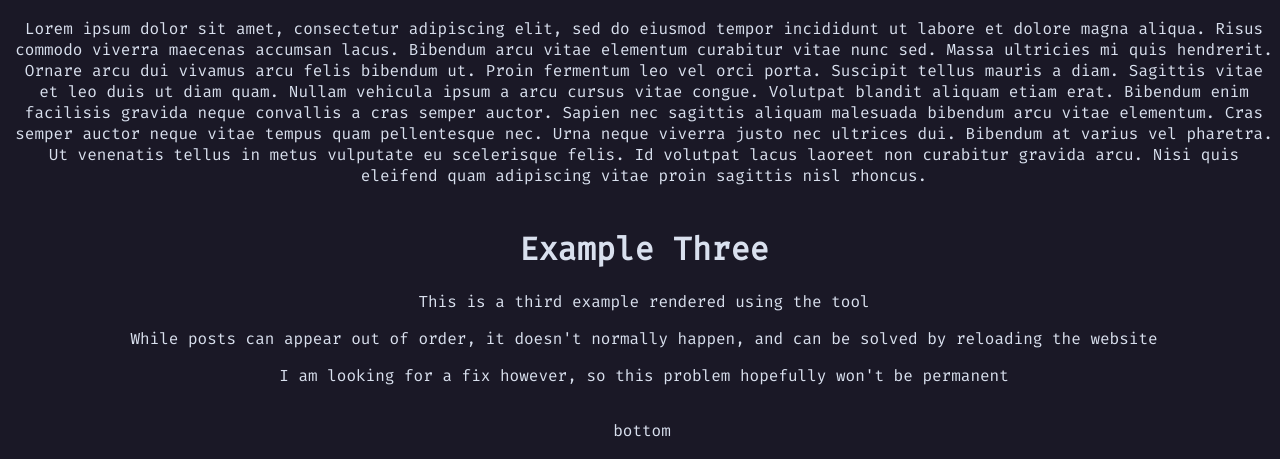
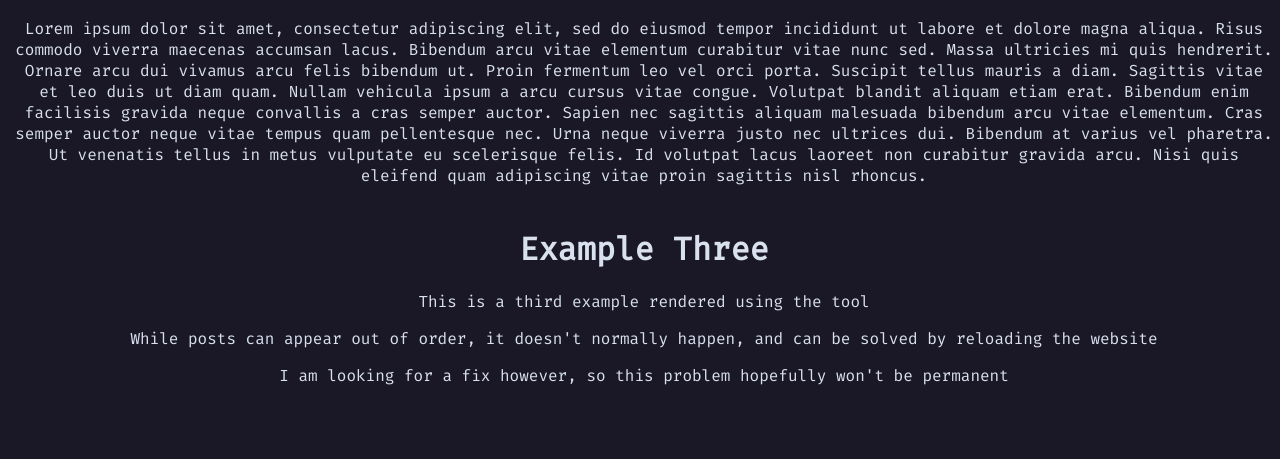
Before and after one commit to mdwmage/blog-renderer, a plain HTML site: page example.html in a window 1280 px wide. Shown: the part 621-1080 px from the top of the page. After the commit the page ends 1027 px from the top, so only its background shows below. Drawn offline with Linux system fonts and the light colour scheme; files whose address does not match are found by name.

Commit message:
Update example.html

```diff
--- a/example.html
+++ b/example.html
@@ -14,7 +14,6 @@
         <div id="blogger" class="blanktextblock">
 
         </div>
-        <p id="bottom">bottom</p>
     </div>
     <script src="src/render.js"></script>
 </body>
```
